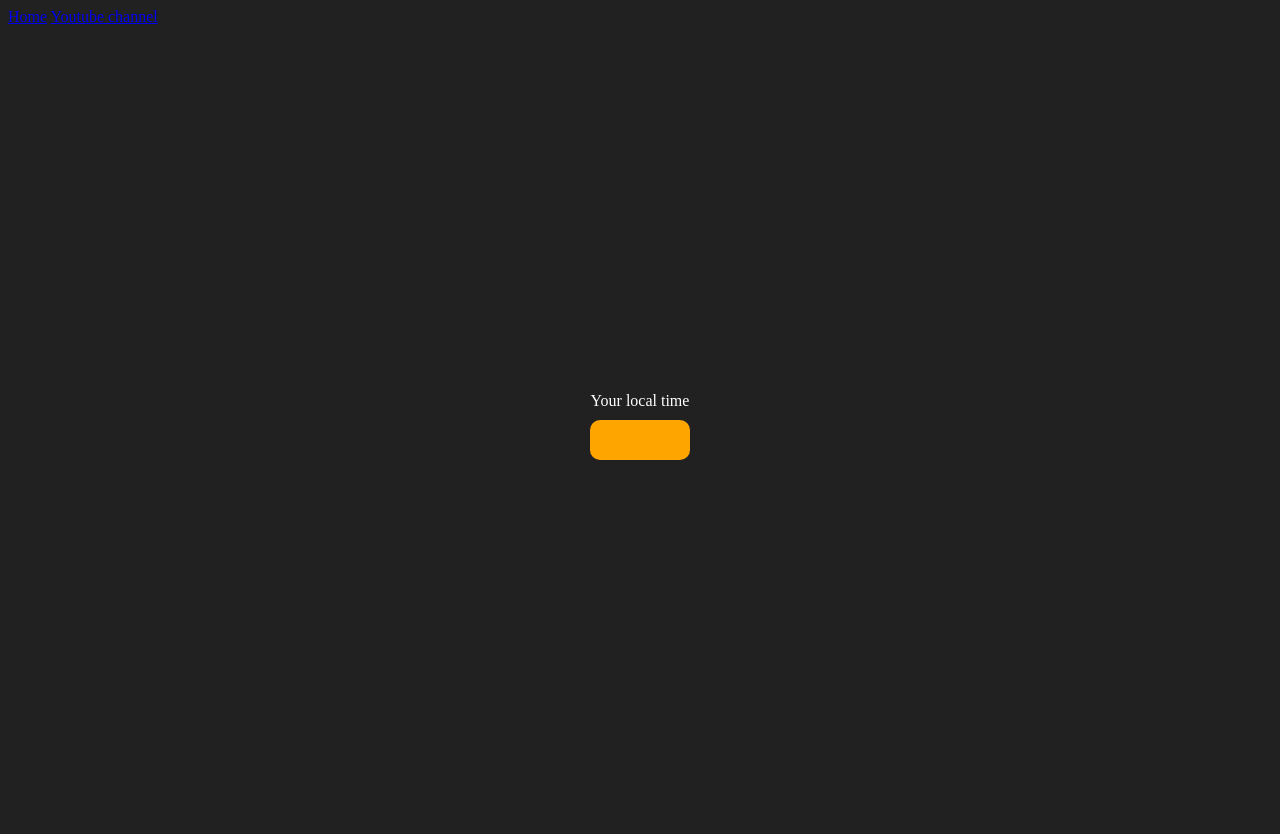
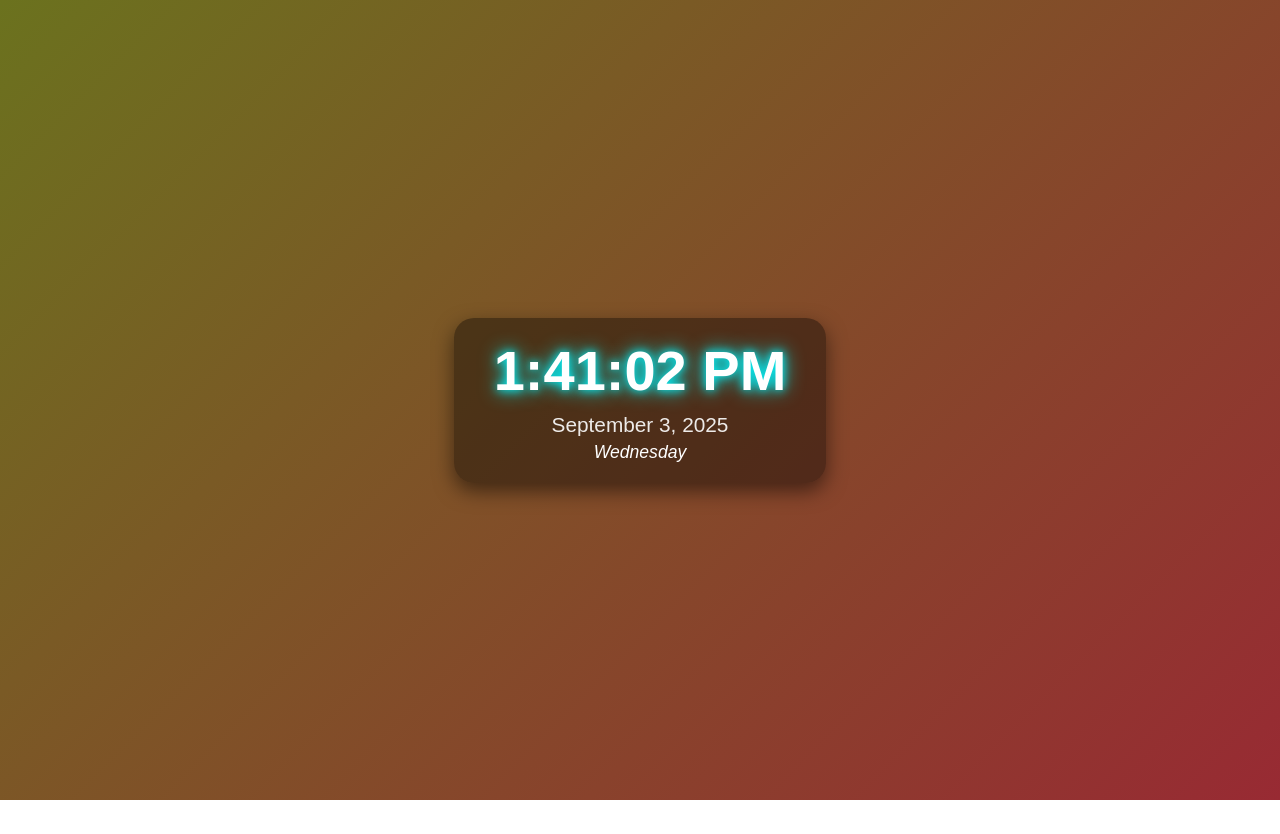
Before and after one commit to SHREYASH1504/JavaScript, a plain HTML site: page 05_Projects/03 Digital Clock/index.html in a window 1280 px wide. After the commit the page ends 800 px from the top, so only its background shows below. Drawn offline with Linux system fonts and the light colour scheme.

Commit message:
Project-3 Digital Clock

```diff
--- a/05_Projects/03 Digital Clock/index.html
+++ b/05_Projects/03 Digital Clock/index.html
@@ -1,43 +1,50 @@
 <!DOCTYPE html>
 <html lang="en">
 <head>
-    <meta charset="UTF-8" />
-    <meta name="viewport" content="width=device-width, initial-scale=1.0" />
-    <meta http-equiv="X-UA-Compatible" content="ie=edge" />
-    <link rel="stylesheet" type="text/css" href="../styles.css" />
-    <title>Your Local Time</title>
+  <meta charset="UTF-8">
+  <meta name="viewport" content="width=device-width, initial-scale=1.0">
+  <title>Digital Clock</title>
   <style>
     body {
-        background-color: #212121;
+      display: flex;
+      justify-content: center;
+      align-items: center;
+      height: 100vh;
+      margin: 0;
+      background: linear-gradient(135deg, #6b721e, #982a33);
+      font-family: 'Poppins', sans-serif;
       color: #fff;
     }
-      .center {
-        display: flex;
-        height: 100vh;
-        justify-content: center;
-        align-items: center;
-        flex-direction: column;
+    .clock-container {
+      text-align: center;
+      padding: 20px 40px;
+      border-radius: 20px;
+      background: rgba(0,0,0,0.4);
+      box-shadow: 0 8px 20px rgba(0,0,0,0.5);
     }
-      #clock {
-        font-size: 40px;
-        background-color: orange;
-        padding: 20px 50px;
+    #time {
+      font-size: 3.5rem;
+      font-weight: bold;
+      text-shadow: 0 0 10px #00f7ff, 0 0 20px #00f7ff;
+    }
+    #date {
+      font-size: 1.3rem;
       margin-top: 10px;
-        border-radius: 10px;
+      opacity: 0.9;
+    }
+    #day {
+      font-size: 1.1rem;
+      margin-top: 5px;
+      font-style: italic;
     }
   </style>
 </head>
 <body>
-    <nav>
-      <a href="/" aria-current="page">Home</a>
-      <a target="_blank" href="https://www.youtube.com/@chaiaurcode"
-        >Youtube channel</a
-      >
-    </nav>
-    <div class="center">
-      <div id="banner"><span>Your local time</span></div>
-      <div id="clock"></div>
+  <div class="clock-container">
+    <div id="time"></div>
+    <div id="date"></div>
+    <div id="day"></div>
   </div>
-    <script src="chaiaurcode.js"></script>
+  <script src="timeClock.js"></script>
 </body>
 </html>
--- /dev/null
+++ b/05_Projects/03 Digital Clock/timeClock.js
@@ -0,0 +1,23 @@
+const timeEl = document.getElementById('time');
+    const dateEl = document.getElementById('date');
+    const dayEl = document.getElementById('day');
+
+    function updateClock() {
+      let date = new Date();
+
+      // Time
+      timeEl.innerHTML = date.toLocaleTimeString();
+
+      // Date
+      dateEl.innerHTML = date.toLocaleDateString(undefined, {
+        year: 'numeric',
+        month: 'long',
+        day: 'numeric'
+      });
+
+      // Day name
+      dayEl.innerHTML = date.toLocaleDateString(undefined, { weekday: 'long' });
+    }
+
+    setInterval(updateClock, 1000);
+    updateClock(); // run once instantly
```
Also changed, not shown: 05_Projects/04 Guess the Number/index.html (+1 -1 lines), 05_Projects/04 Guess the Number/guessNumber.js (added). Lines whose indentation alone changed are shown as unchanged.
